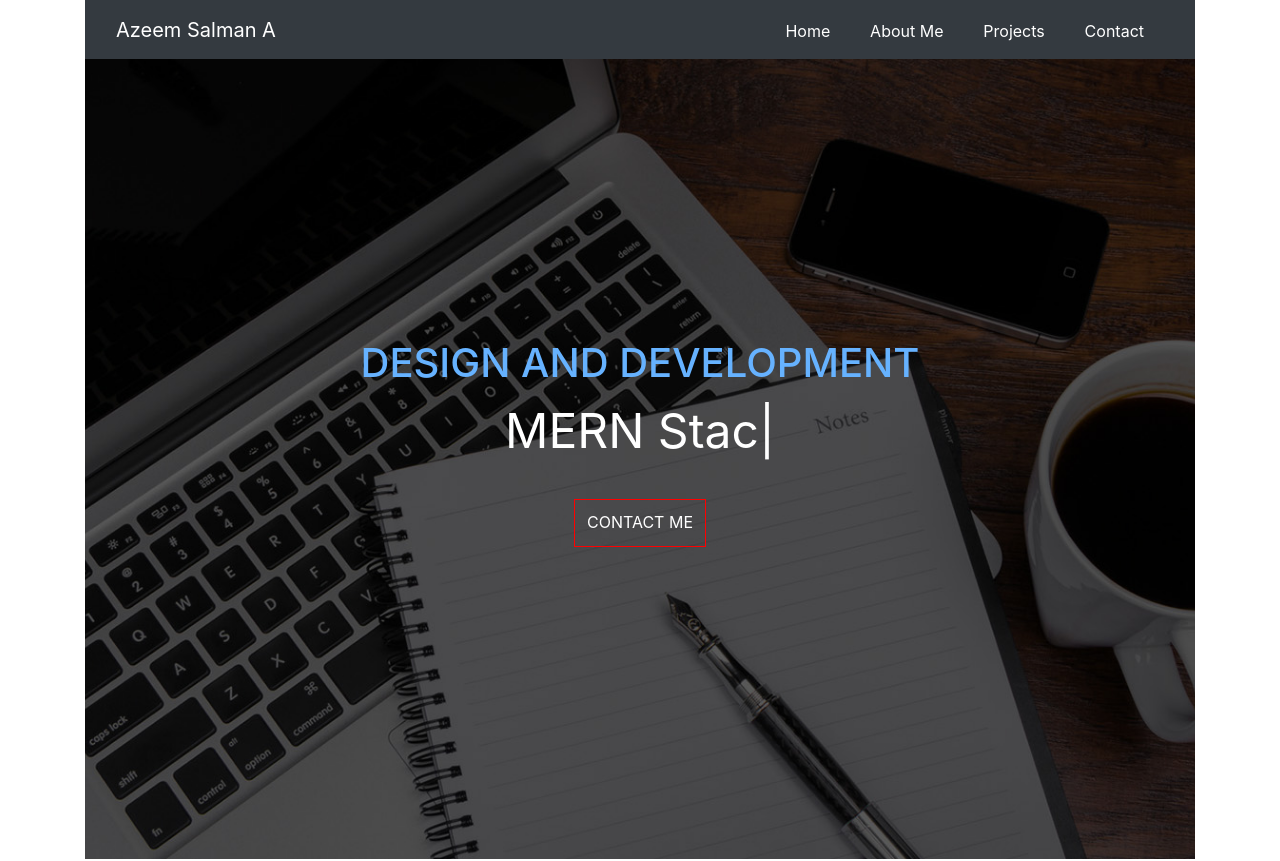
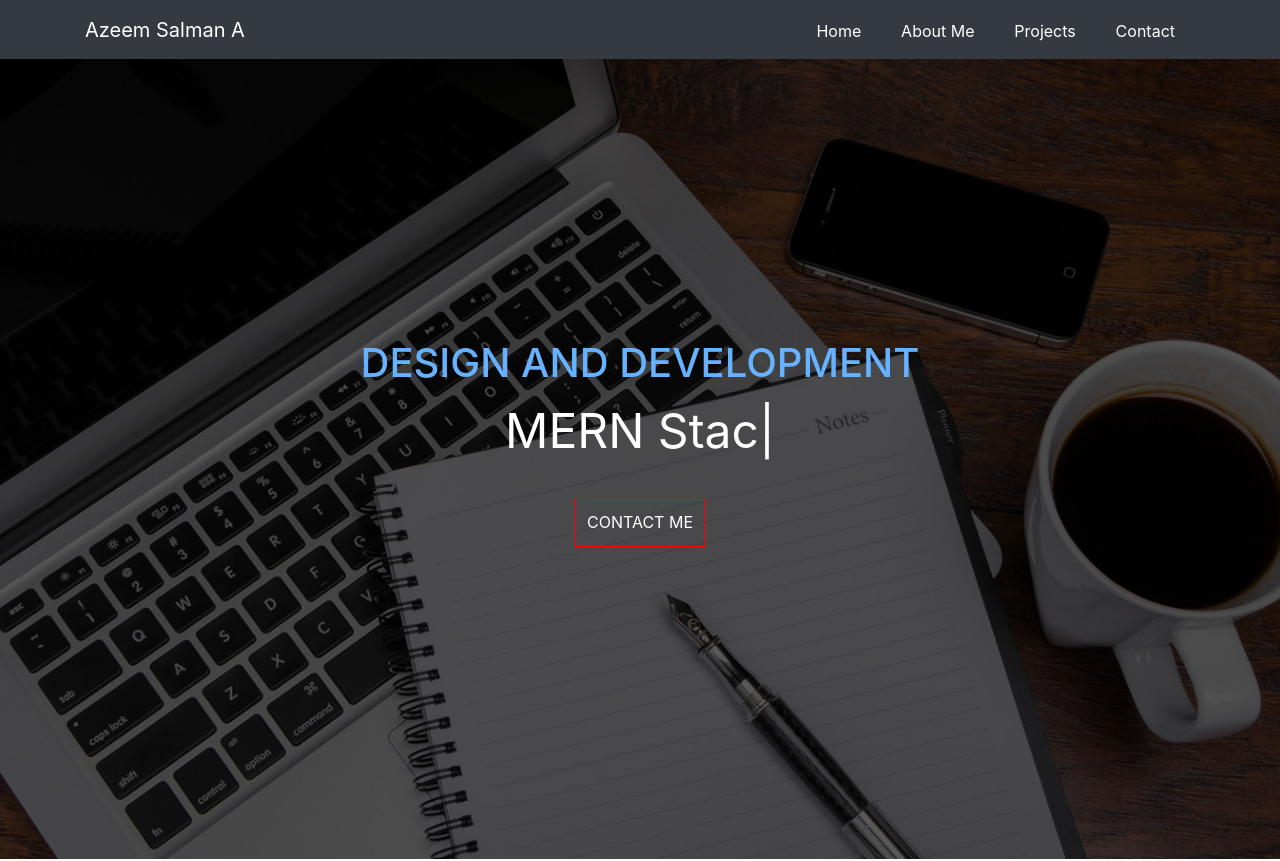
Before and after one commit to asmithapooja/portfolio, a React (Create React App) app: page / in a window 1280 px wide. Shown: the top 861 px of the page. Built offline with nearby package versions, Linux system fonts and the light colour scheme.

Commit message:
Update App.js

```diff
--- a/src/App.js
+++ b/src/App.js
@@ -7,13 +7,13 @@ import Projects from './components/Projects';
 import Contact from './components/Contact';
 function App() {
   return (
-    <div className = "container">
+    <>
         <Navbar />
       <Header />
       <Body2 />
       <Projects />
       <Contact />
-    </div>
+    </>
 
   );
 }
```
